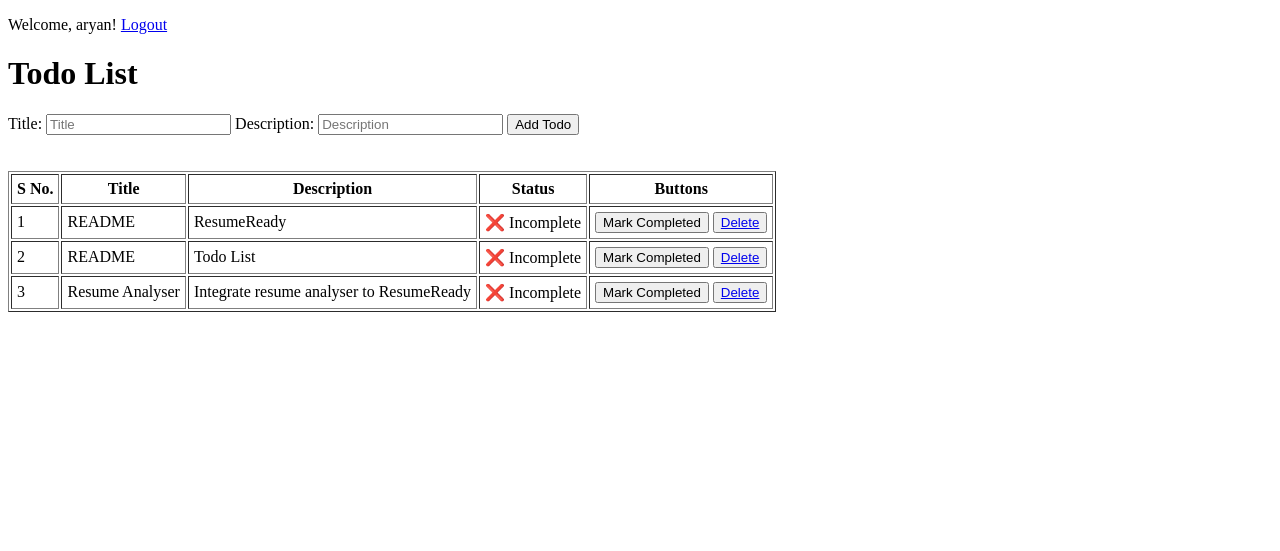
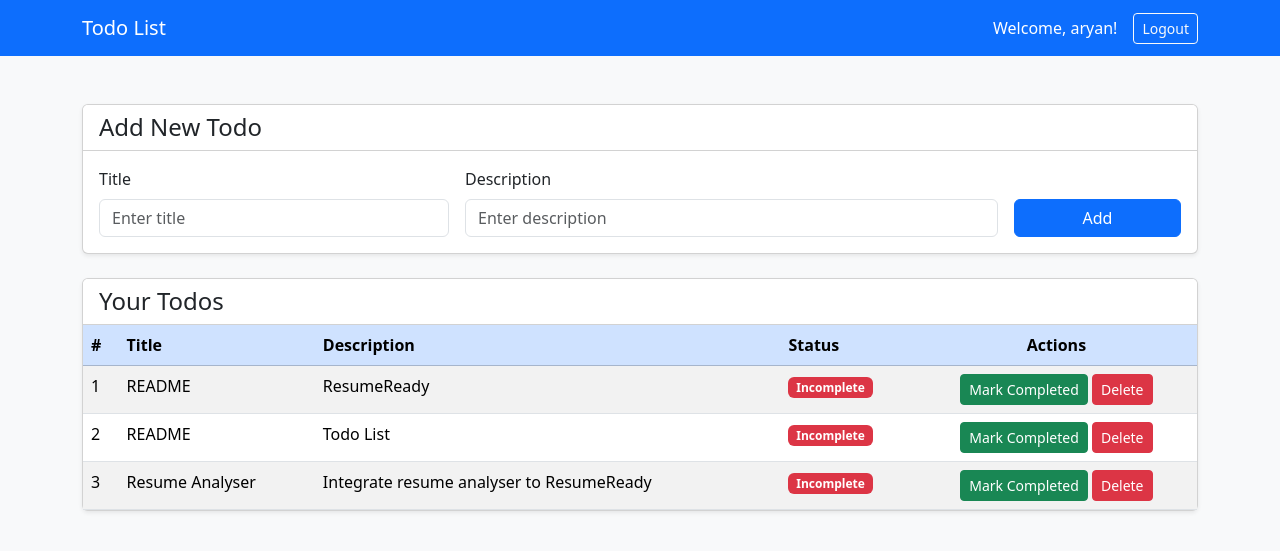
Before and after one commit to Tamra19/Todo-List, a Django app: page / in a window 1280 px wide. Shown: the top 551 px of the page. Run offline with Django 5.2, Linux system fonts and the light colour scheme; a user stored in the database is signed in; data comes from the database, SQL or seed files in the repository; both versions use the stored data as it was after the commit.

Commit message:
Modified the UI of the web application

```diff
--- a/todo/templates/todo/index.html
+++ b/todo/templates/todo/index.html
@@ -1,44 +1,77 @@
 <!DOCTYPE html>
-<html>
+<html lang="en">
 <head>
-    <meta charset="utf-8">
-    <meta http-equiv="X-UA-Compatible" content="IE=edge">
+    <meta charset="UTF-8">
+    <meta name="viewport" content="width=device-width, initial-scale=1.0">
     <title>Todo List</title>
-    <meta name="viewport" content="width=device-width, initial-scale=1">
+
+    <!-- Bootstrap CSS -->
+    <link href="https://cdn.jsdelivr.net/npm/bootstrap@5.3.2/dist/css/bootstrap.min.css" rel="stylesheet">
 </head>
 
-<body>
-    <nav>
-        <p>Welcome, {{ request.user.username }}!
-        <a href="{% url 'logout' %}">Logout</a></p>
+<body class="bg-light">
+
+    <!-- Navbar -->
+    <nav class="navbar navbar-expand-lg navbar-dark bg-primary">
+        <div class="container">
+            <span class="navbar-brand">Todo List</span>
+
+            <div class="d-flex align-items-center text-white">
+                <span class="me-3">Welcome, {{ request.user.username }}!</span>
+                <a href="{% url 'logout' %}" class="btn btn-outline-light btn-sm">Logout</a>
+            </div>
+        </div>
     </nav>
-    <h1>Todo List</h1>
 
-    <!-- Form -->
+    <div class="container mt-5">
+
+        <!-- Add Todo Card -->
+        <div class="card shadow-sm mb-4">
+            <div class="card-header bg-white">
+                <h4 class="mb-0">Add New Todo</h4>
+            </div>
+            <div class="card-body">
                 <form action="{% url 'create_todo' %}" method="POST">
                     {% csrf_token %}
-        <label for="title">Title:</label>
-        <input type="text" id="title" name="title" placeholder="Title" required>
 
-        <label for="description">Description:</label>
-        <input type="text" id="description" name="description" placeholder="Description" required>
+                    <div class="row g-3">
+                        <div class="col-md-4">
+                            <label class="form-label">Title</label>
+                            <input type="text" name="title" class="form-control" placeholder="Enter title" required>
+                        </div>
 
-        <input type="submit" value="Add Todo">
+                        <div class="col-md-6">
+                            <label class="form-label">Description</label>
+                            <input type="text" name="description" class="form-control" placeholder="Enter description" required>
+                        </div>
+
+                        <div class="col-md-2 d-flex align-items-end">
+                            <button type="submit" class="btn btn-primary w-100">Add</button>
+                        </div>
+                    </div>
+
                 </form>
+            </div>
+        </div>
 
-    <!-- Table -->
-     <br>
-     <br>
-    <table border="1" cellpadding="5">
-        <thead>
+        <!-- Todo Table -->
+        <div class="card shadow-sm">
+            <div class="card-header bg-white">
+                <h4 class="mb-0">Your Todos</h4>
+            </div>
+
+            <div class="card-body p-0">
+                <table class="table table-striped table-hover mb-0">
+                    <thead class="table-primary">
                         <tr>
-                <th>S No.</th>
+                            <th>#</th>
                             <th>Title</th>
                             <th>Description</th>
                             <th>Status</th>
-                <th>Buttons</th>
+                            <th class="text-center">Actions</th>
                         </tr>
                     </thead>
+
                     <tbody>
                     {% for todo in todos %}
                         <tr>
@@ -47,28 +80,44 @@
                             <td>{{ todo.description }}</td>
                             <td>
                                 {% if todo.progress %}
-                        ✅ Completed
+                                    <span class="badge bg-success">Completed</span>
                                 {% else %}
-                        ❌ Incomplete
+                                    <span class="badge bg-danger">Incomplete</span>
                                 {% endif %}
                             </td>
-                <td>
-                    <form action="{% url 'complete_todo' todo.id %}" method="POST" style="display:inline;">
+
+                            <td class="text-center">
+
+                                <!-- Status Button -->
+                                <form action="{% url 'complete_todo' todo.id %}" method="POST" class="d-inline">
                                     {% csrf_token %}
                                     {% if todo.progress %}
-                            <button type="submit">Mark Incomplete</button>
+                                        <button class="btn btn-warning btn-sm">Mark Incomplete</button>
                                     {% else %}
-                            <button type="submit">Mark Completed</button>
+                                        <button class="btn btn-success btn-sm">Mark Completed</button>
                                     {% endif %}
-                        <button type="submit">
-                        <a href="{% url 'delete_todo' todo.id %}">Delete</a>
-                        </button>
                                 </form>
+
+                                <!-- Delete Button -->
+                                <a href="{% url 'delete_todo' todo.id %}" class="btn btn-danger btn-sm">
+                                    Delete
+                                </a>
+
+                            </td>
                         </tr>
                     {% empty %}
-            <tr><td colspan="4">No todos yet.</td></tr>
+                        <tr>
+                            <td colspan="5" class="text-center py-3">No todos yet.</td>
+                        </tr>
                     {% endfor %}
                     </tbody>
                 </table>
+            </div>
+        </div>
+
+    </div>
+
+    <!-- Bootstrap JS -->
+    <script src="https://cdn.jsdelivr.net/npm/bootstrap@5.3.2/dist/js/bootstrap.bundle.min.js"></script>
 </body>
 </html>
```
Also changed, not shown: todo/templates/todo/login.html (+47 -9 lines), todo/templates/todo/signup.html (+47 -9 lines), db.sqlite3. Lines whose indentation alone changed are shown as unchanged.
